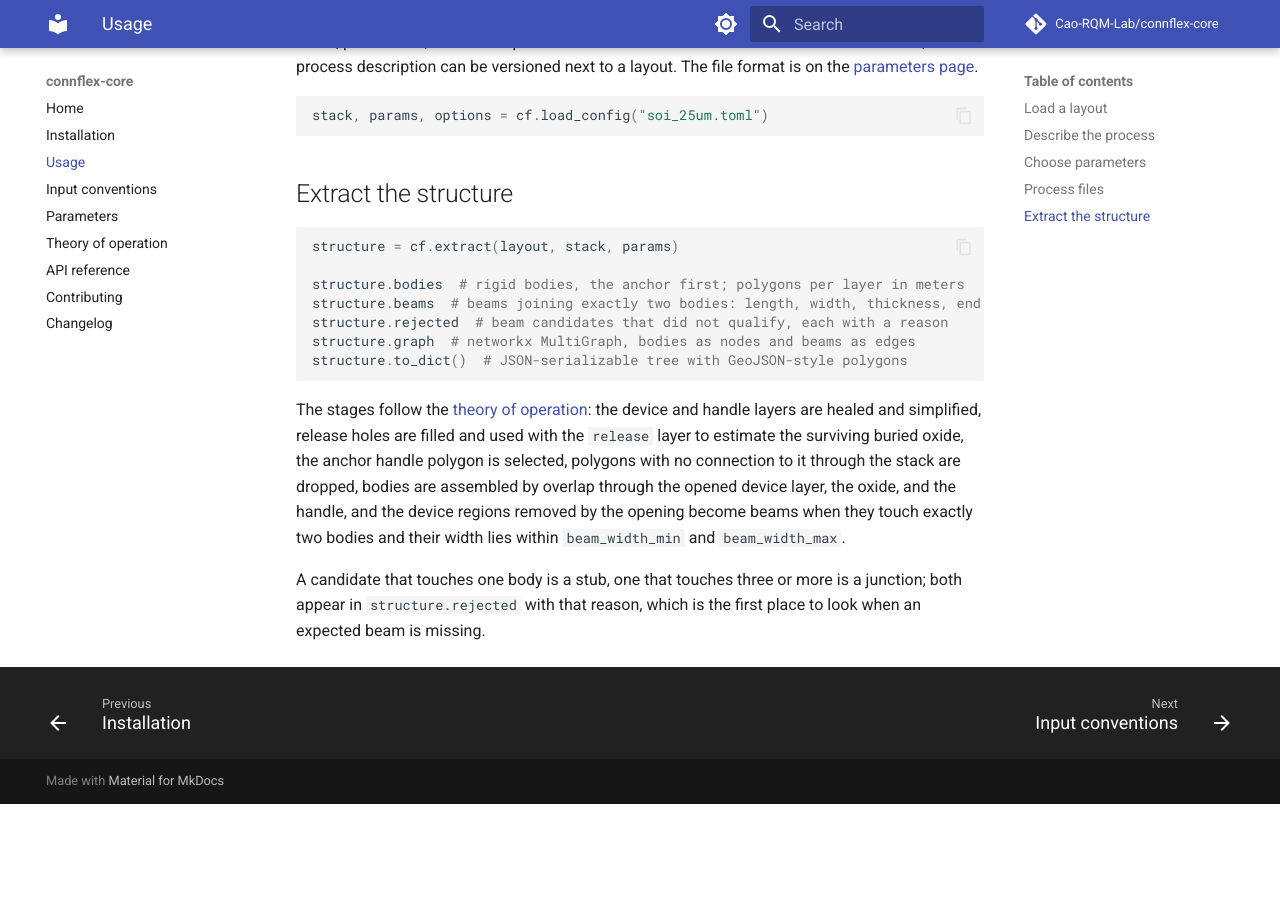
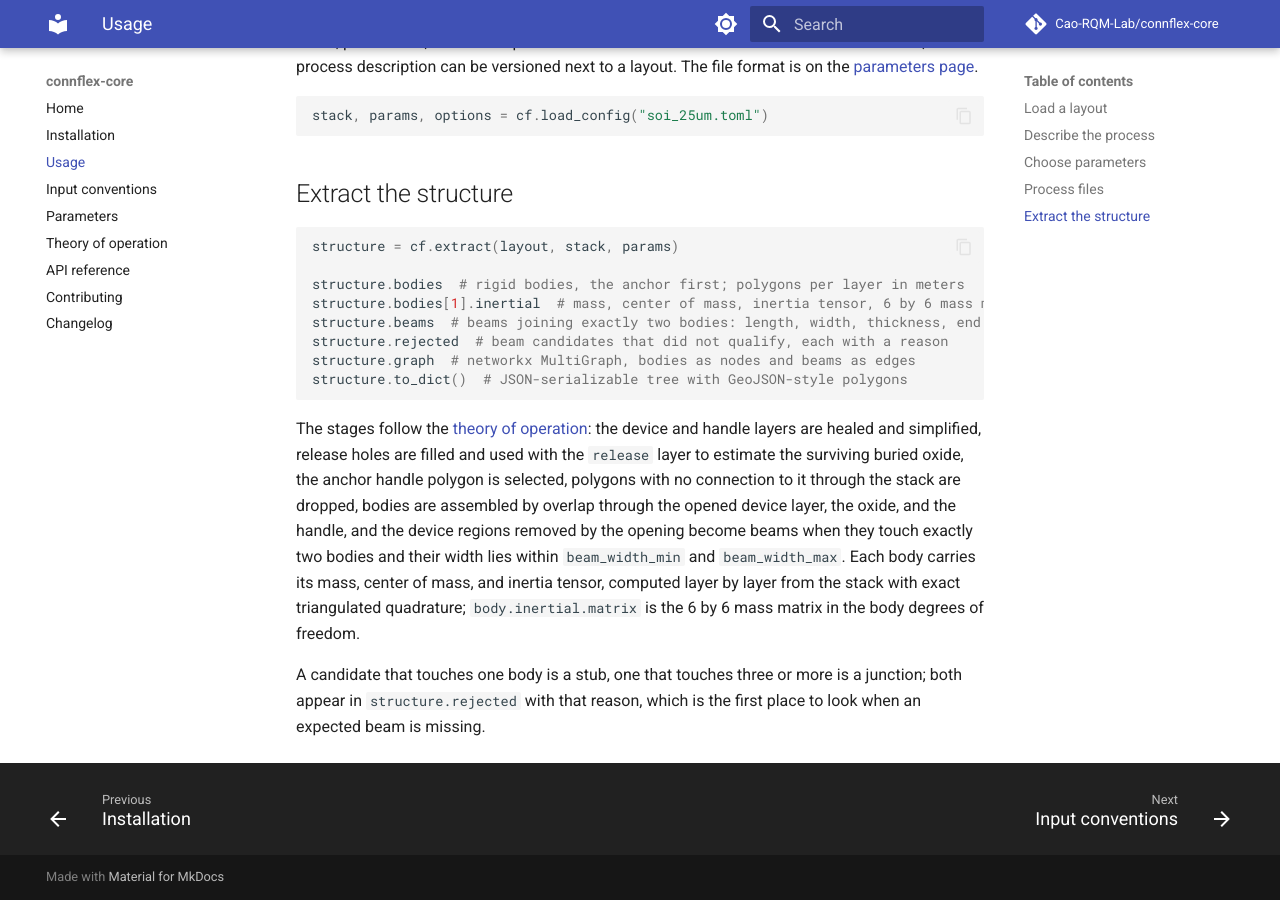
Before and after one commit to Cao-RQM-Lab/connflex-core, an MkDocs documentation site: the page built from docs/usage.md, in a window 1280 px wide and 900 px high, scrolled down 1438 px. Built offline with MkDocs 1.6.1 and Material for MkDocs 9.7.7, drawn with Linux system fonts in a browser that asks for light colours; comment, search, counter and statistics services are not loaded; before the commit the page ends 2242 px from its top, so only the background shows below that.

Commit message:
Document body mass properties

```diff
--- a/docs/usage.md
+++ b/docs/usage.md
@@ -90,6 +90,7 @@ stack, params, options = cf.load_config("soi_25um.toml")
 structure = cf.extract(layout, stack, params)
 
 structure.bodies  # rigid bodies, the anchor first; polygons per layer in meters
+structure.bodies[1].inertial  # mass, center of mass, inertia tensor, 6 by 6 mass matrix
 structure.beams  # beams joining exactly two bodies: length, width, thickness, end points
 structure.rejected  # beam candidates that did not qualify, each with a reason
 structure.graph  # networkx MultiGraph, bodies as nodes and beams as edges
@@ -103,7 +104,10 @@ handle polygon is selected, polygons with no connection to it through the
 stack are dropped, bodies are assembled by overlap through the opened device
 layer, the oxide, and the handle, and the device regions removed by the
 opening become beams when they touch exactly two bodies and their width lies
-within `beam_width_min` and `beam_width_max`.
+within `beam_width_min` and `beam_width_max`. Each body carries its mass,
+center of mass, and inertia tensor, computed layer by layer from the stack
+with exact triangulated quadrature; `body.inertial.matrix` is the 6 by 6 mass
+matrix in the body degrees of freedom.
 
 A candidate that touches one body is a stub, one that touches three or more
 is a junction; both appear in `structure.rejected` with that reason, which is
```
Also changed, not shown: CHANGELOG.md (+2 -0 lines).
